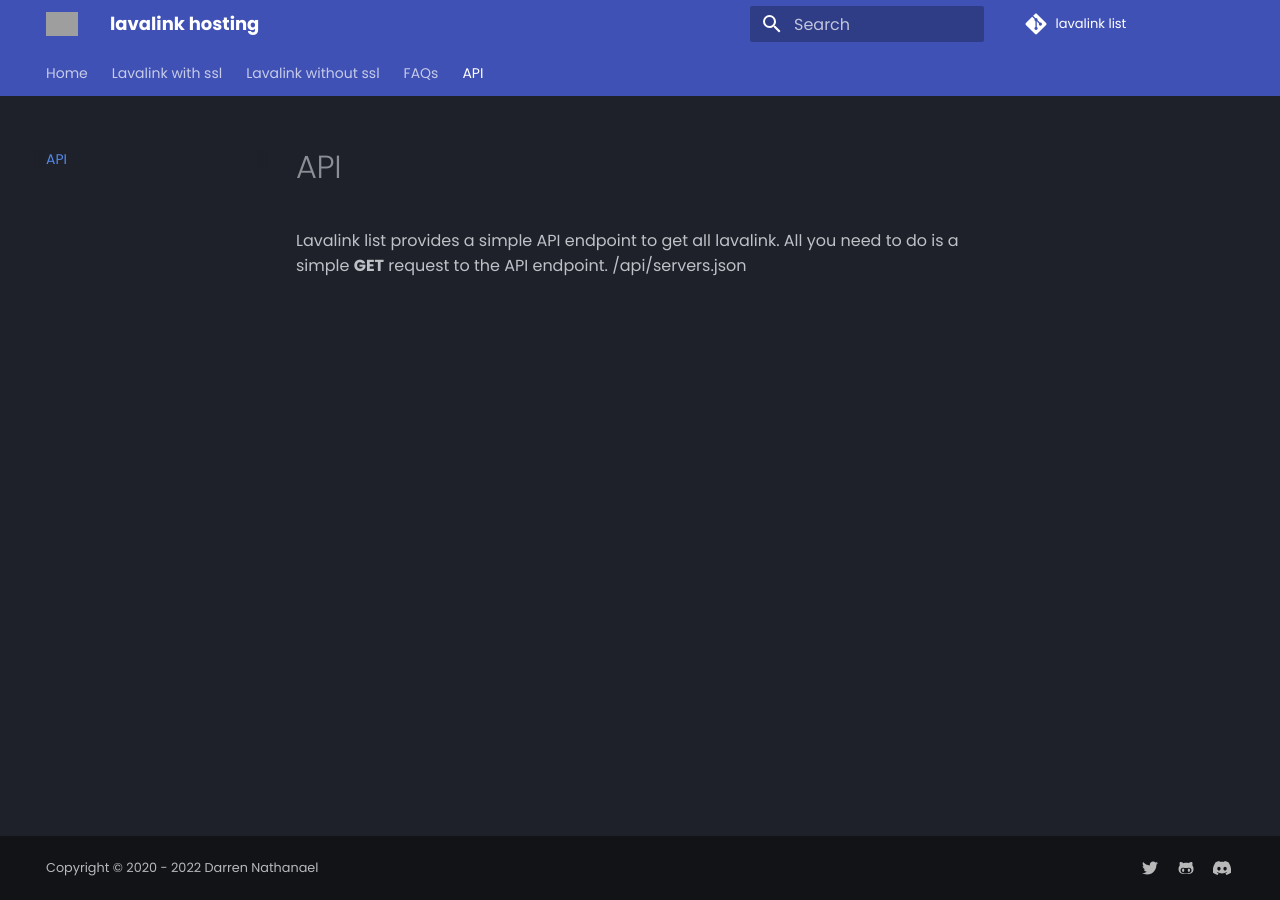
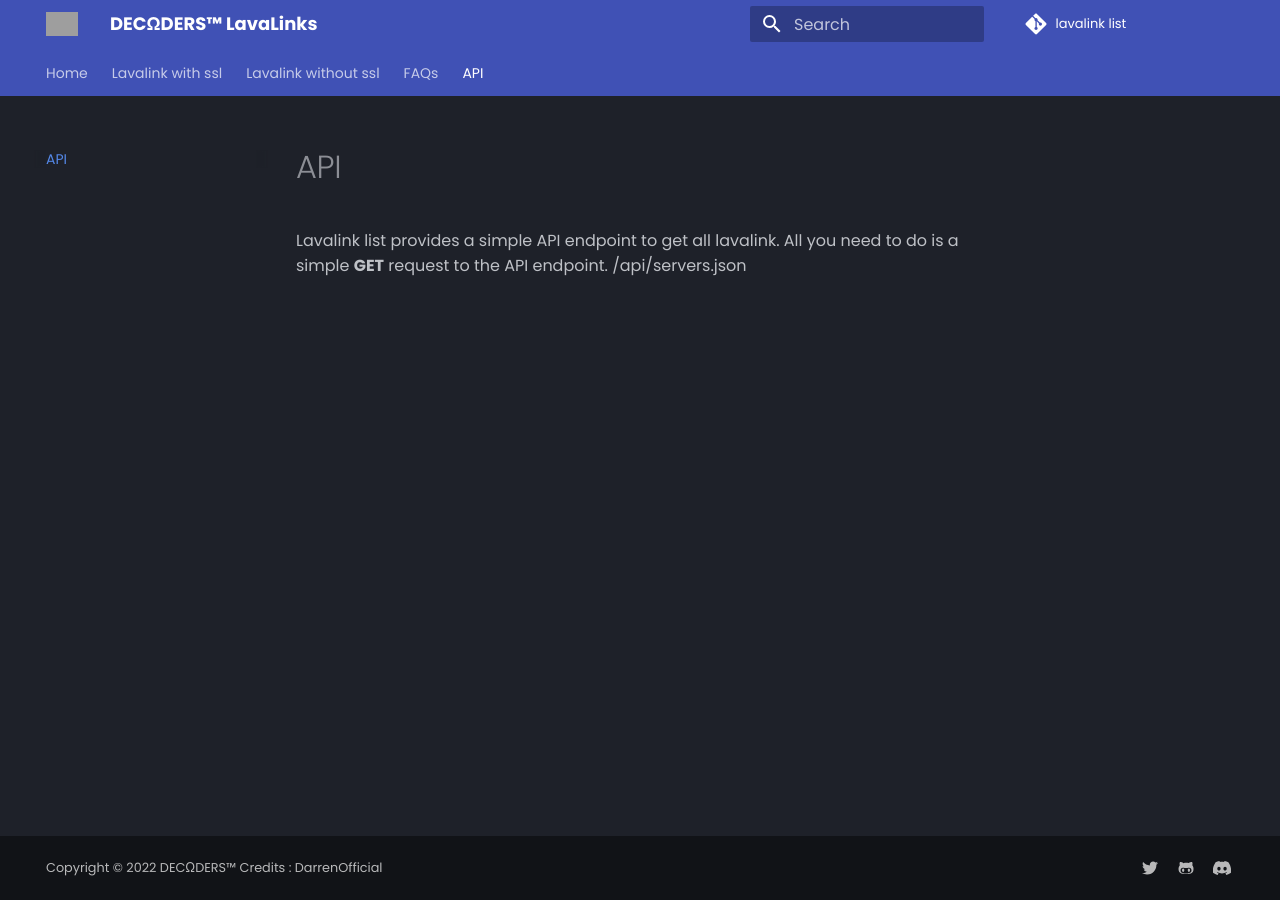
Before and after one commit to NotJustifyMe/Lavalink-List, an MkDocs documentation site: the page built from docs/api/index.md, in a window 1280 px wide. Built offline with MkDocs 1.6.1 and Material for MkDocs 9.7.7, drawn with Linux system fonts in a browser that asks for light colours; comment, search, counter and statistics services are not loaded; grey boxes are pictures that could not be loaded.

Commit message:
Update mkdocs.yml

```diff
--- a/mkdocs.yml
+++ b/mkdocs.yml
@@ -1,6 +1,6 @@
-site_name: lavalink hosting
-site_author: DarrenOfficial
-site_url: https://lavalink.darrennathanael.com
+site_name: DECΩDERS™ LavaLinks
+site_author: DECΩDERS™
+site_url: https://getalavalink.tk
 site_description: List of free lavalink servers! If you have lavalink that you can share feel free to make a pull request! A standalone audio sending node based on Lavaplayer and JDA-Audio. Allows for sending audio without it ever reaching any of your shards.
 repo_name: 'lavalink list'
 repo_url: 'https://github.com/DarrenOfficial/lavalink-list'
@@ -9,7 +9,7 @@ edit_uri: 'https://github.com/DarrenOfficial/lavalink-list/edit/main/docs'
 
 theme:
   name: 'material'
-  logo: 'https://cdn.darrennathanael.com/assets/java/springboot.svg'
+  logo: 'https://cdn.discordapp.com/icons/905075946426613760/a_b4d47f7be31abeb7bb5c871a13de8610.gif'
   include_search_page: false
   search_index_only: true
   palette:
@@ -20,7 +20,7 @@ theme:
     text: 'Poppins'
     code: 'Source Code Pro'
   favicon:
-    'https://cdn.darrennathanael.com/assets/lavalinklist/favicon.ico'
+    'https://cdn.discordapp.com/icons/905075946426613760/a_b4d47f7be31abeb7bb5c871a13de8610.gif'
   features:
     - tabs
     - instantsite
@@ -59,4 +59,4 @@ extra:
     - icon: 'fontawesome/brands/discord'
       link: 'https://discord.darrennathanael.com'
   generator: false
-copyright: 'Copyright &copy; 2020 - 2022 Darren Nathanael'
+copyright: 'Copyright &copy; 2022 DECΩDERS™ Credits : DarrenOfficial'
```
